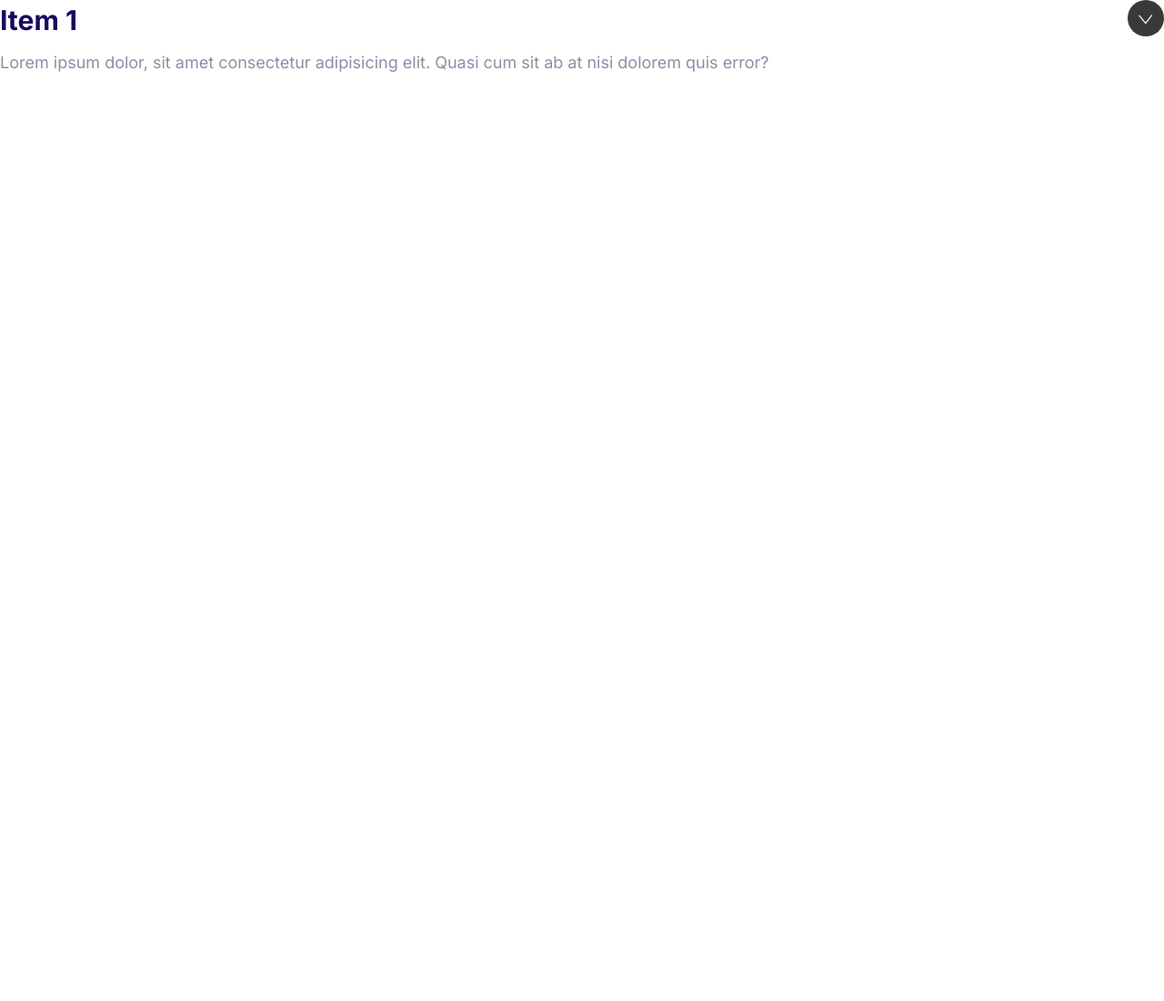
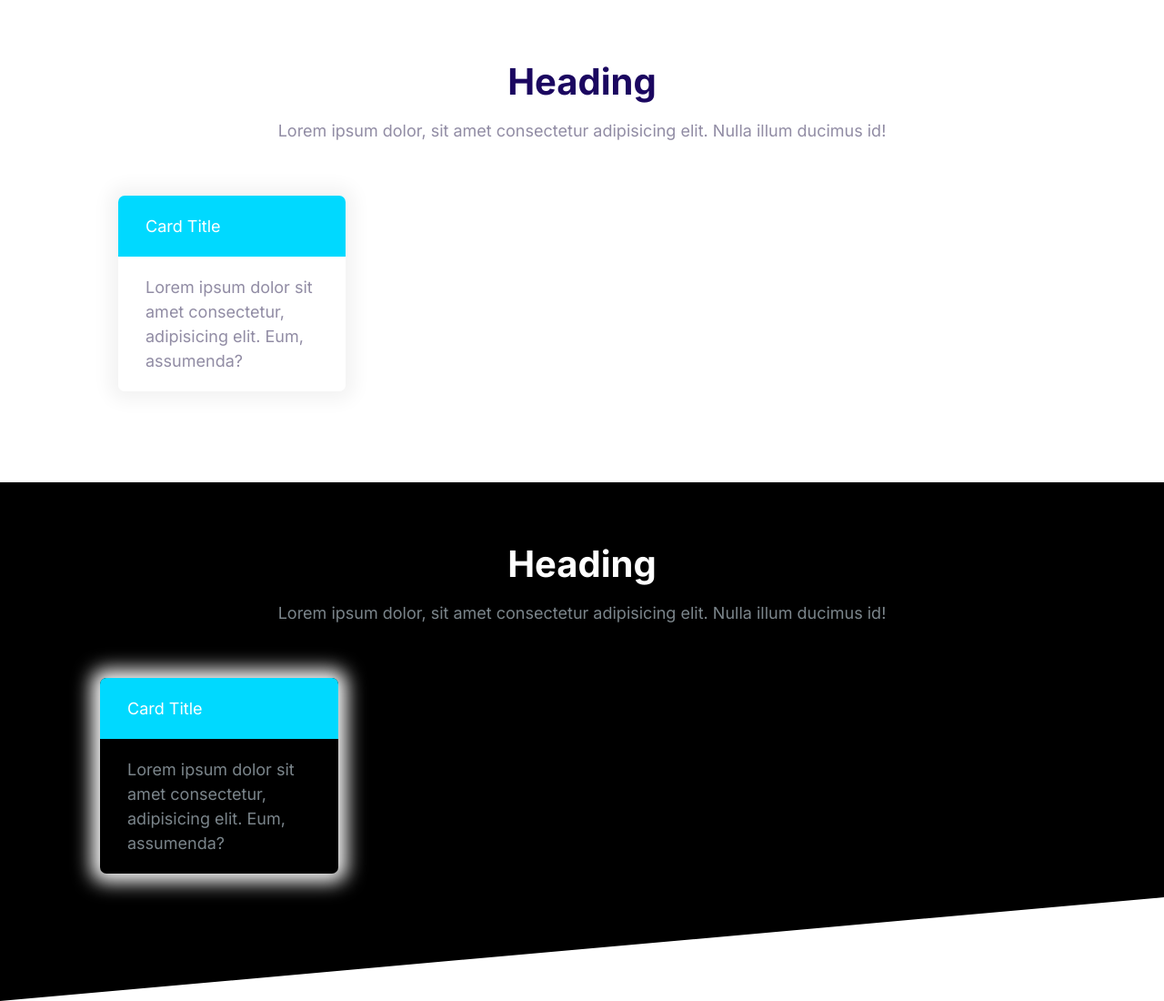
Before and after one commit to jinch/moshify, a plain HTML site: page index.html in a window 1280 px wide. Shown: the whole page at 91% size. Before the commit the page ends 800 px from the top, so only its background shows below. Drawn offline with Linux system fonts and the light colour scheme.

Commit message:
Defined Blocks

```diff
--- a/css/styles.css
+++ b/css/styles.css
@@ -556,3 +556,41 @@ a {
   max-height: 100vh;
   opacity: 1;
 }
+
+/* ///////// Blocks ///////// */
+.block {
+  --padding-vertical: 6rem;
+  padding: var(--padding-vertical) 2rem;
+}
+
+.block__header {
+  text-align: center;
+}
+
+.block__heading {
+  margin-top: 0;
+}
+
+.block--dark {
+  background: #000;
+  color: #7b858b;
+}
+
+.block--dark .block__heading {
+  color: #fff;
+}
+
+.block--skewed-right {
+  padding-bottom: calc(var(--padding-vertical) + 4rem);
+  clip-path: polygon(0% 0%, 100% 0%, 100% 100%, 0% 80%);
+}
+
+.block--skewed-left {
+  padding-bottom: calc(var(--padding-vertical) + 4rem);
+  clip-path: polygon(0% 0%, 100% 0%, 100% 80%, 0% 100%);
+}
+
+.container {
+  max-width: 1140px;
+  margin: 0 auto;
+}
--- a/index.html
+++ b/index.html
@@ -16,18 +16,44 @@
     <title>Document</title>
   </head>
   <body>
-    <div class="collapsible collapsible--expanded">
-      <header class="collapsible__header">
-        <h2 class="collapsible__heading">Item 1</h2>
-        <svg class="icon icon--white collapsible__chevron">
-          <use xlink:href="images/sprite.svg#chevron"></use>
-        </svg>
+    <section class="block container">
+      <header class="block__header">
+        <h2 class="block__heading">Heading</h2>
+        <p>
+          Lorem ipsum dolor, sit amet consectetur adipisicing elit. Nulla illum
+          ducimus id!
+        </p>
       </header>
-      <div class="collapsible__content">
-        Lorem ipsum dolor, sit amet consectetur adipisicing elit. Quasi cum sit
-        ab at nisi dolorem quis error?
+      <div style="width: 30%; padding: 4rem">
+        <div class="card card--secondary">
+          <header class="card__header">Card Title</header>
+          <div class="card__body">
+            Lorem ipsum dolor sit amet consectetur, adipisicing elit. Eum,
+            assumenda?
+          </div>
+        </div>
       </div>
-    </div>
+    </section>
+    <section class="block block--dark block--skewed-left">
+      <div class="container">
+        <header class="block__header">
+          <h2 class="block__heading">Heading</h2>
+          <p>
+            Lorem ipsum dolor, sit amet consectetur adipisicing elit. Nulla
+            illum ducimus id!
+          </p>
+        </header>
+        <div style="width: 30%; padding: 4rem">
+          <div class="card card--secondary">
+            <header class="card__header">Card Title</header>
+            <div class="card__body">
+              Lorem ipsum dolor sit amet consectetur, adipisicing elit. Eum,
+              assumenda?
+            </div>
+          </div>
+        </div>
+      </div>
+    </section>
     <script src="js/main.js"></script>
   </body>
 </html>
```
Also changed, not shown: components/blocks.html (added, +38 -0 lines).
